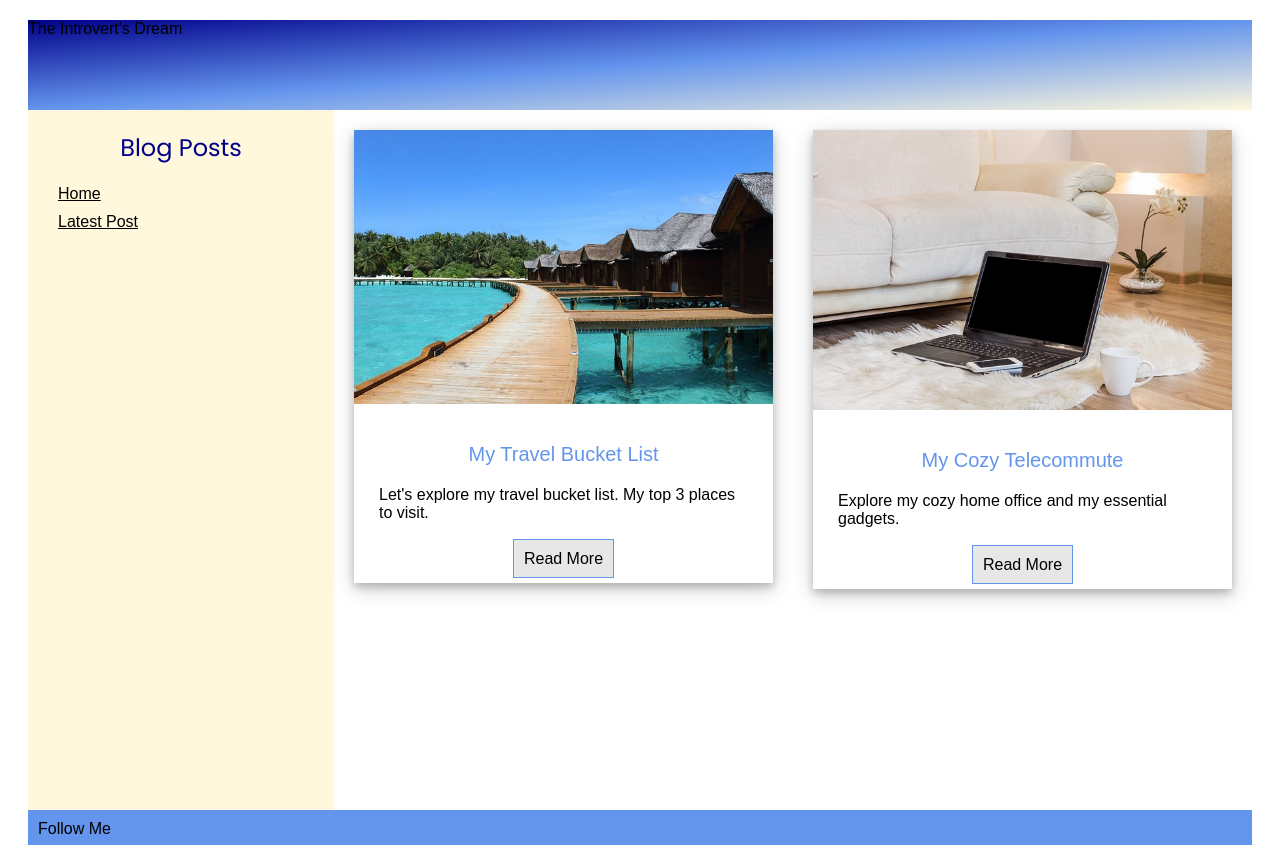
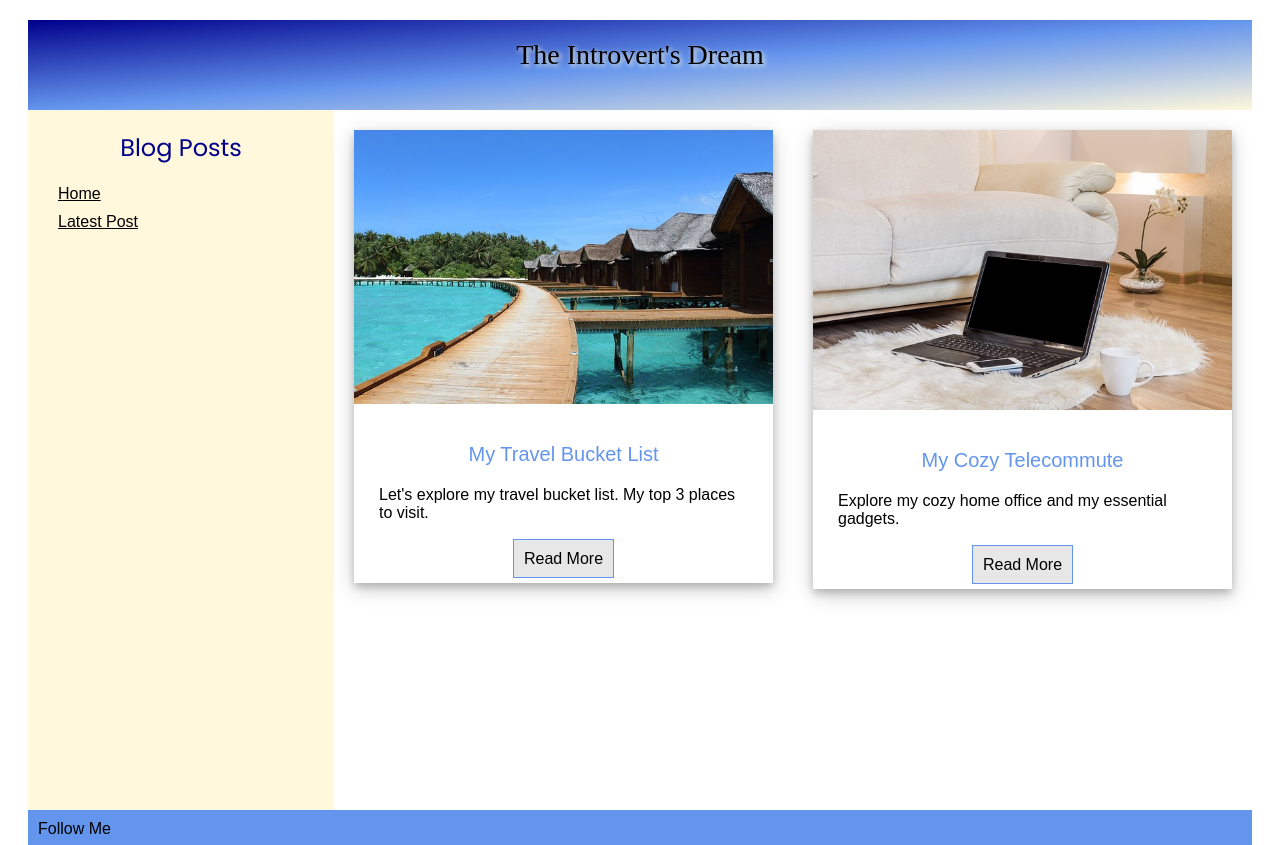
Before and after one commit to CanneReese/my-personal-blog, a website: page index.html in a window 1280 px wide. Shown: the top 845 px of the page. Drawn offline with Linux system fonts and the light colour scheme; a web font is replaced by a local one.

Commit message:
Made more changes to the header

```diff
--- a/index.html
+++ b/index.html
@@ -20,7 +20,7 @@
   <body>
     <div class="container">
       <div class="header box">
-        <header>The Introvert's Dream</header>
+        <header><h1>The Introvert's Dream</h1></header>
       </div>
       <div class="sidebar box">
         <h2>Blog Posts</h2>
```
